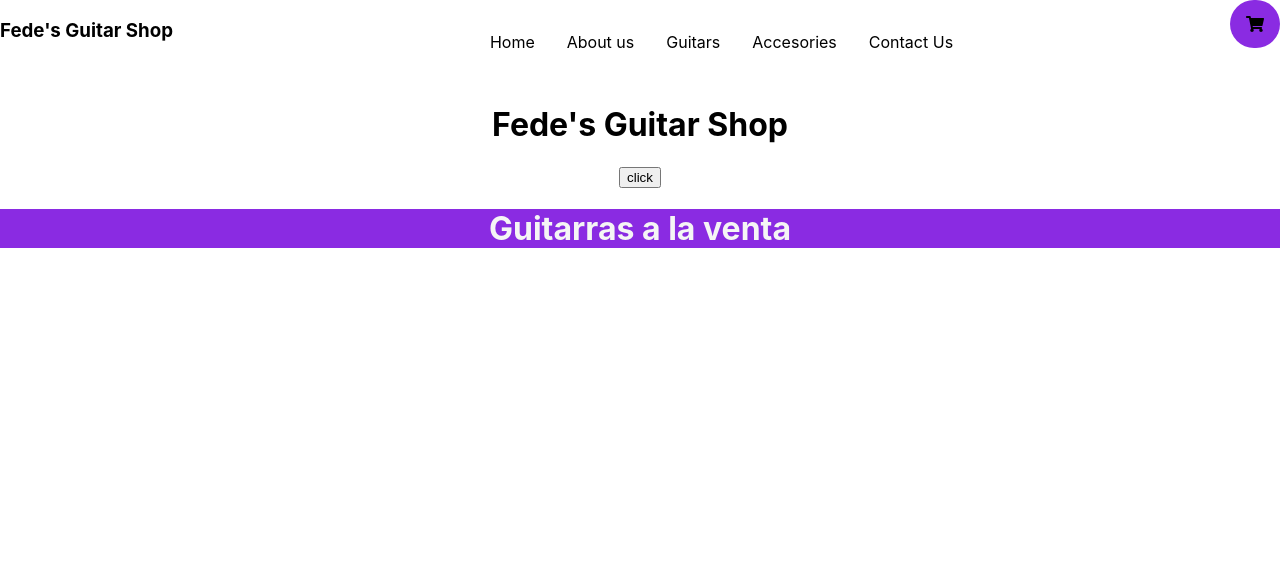
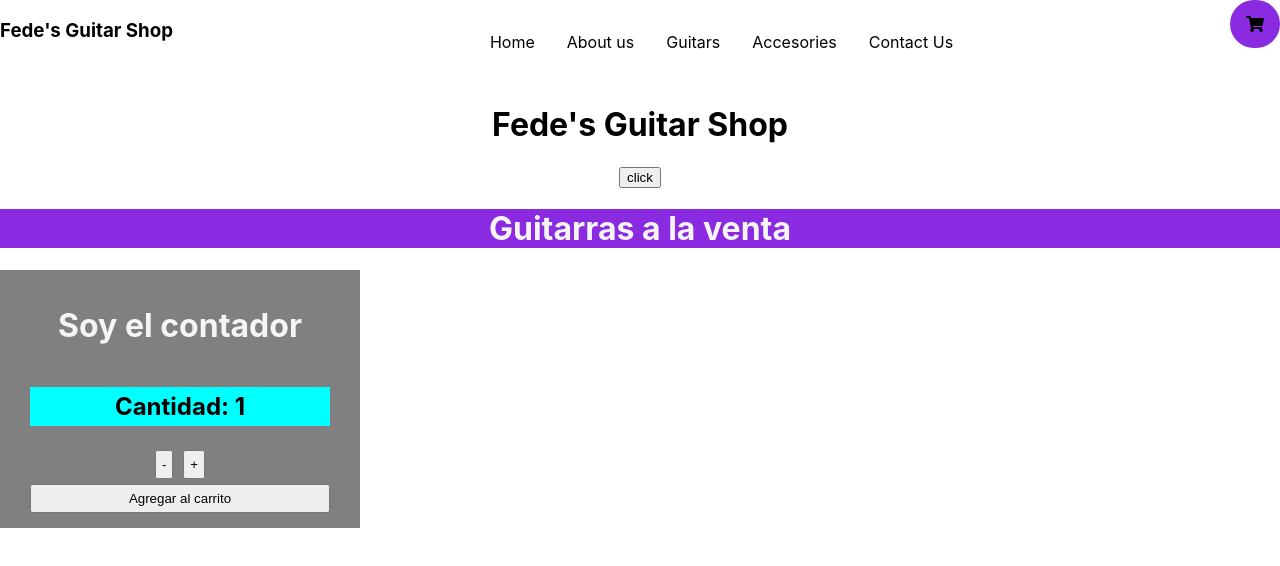
Before and after one commit to FefeAlvarez/FedeGuitarShop_AnibalFedericoAlvarez, a React (Create React App) app: page / in a window 1280 px wide. Shown: the top 566 px of the page. Built offline with nearby package versions, Linux system fonts and the light colour scheme.

Commit message:
se agrega el componente ItemCount

```diff
--- /dev/null
+++ b/src/components/ItemCount/ItemCount.jsx
@@ -0,0 +1,45 @@
+import styles from "./ItemCount.module.css";
+
+import { useState } from "react";
+
+export const ItemCount = ({ initial, stock }) => {
+  const [count, setCount] = useState(initial);
+
+  const onDecrease = () => {
+    const newAmount = count - 1;
+    if (newAmount >= initial) {
+      setCount(newAmount);
+    }
+  };
+
+  const onIncrease = () => {
+    const newAmount = count + 1;
+    if (newAmount <= stock) {
+      setCount(newAmount);
+    }
+  };
+
+  const onAdd = () => {
+    const alertmsg = `Felicidades! Agregaste al carrito: ${count} producto`;
+    count > initial ? alert(`${alertmsg}s`) : alert(alertmsg);
+  };
+
+  return (
+    <div className={styles.counterDiv}>
+      <h1 className={styles.title}>Soy el contador</h1>
+      <h2 className={styles.amountCounter}>Cantidad: {count} </h2>
+      <div className={styles.buttonContainer}>
+        <button className={styles.buttons} onClick={onDecrease}>
+          -
+        </button>
+
+        <button className={styles.buttons} onClick={onIncrease}>
+          +
+        </button>
+      </div>
+      <button className={styles.addButton} onClick={onAdd}>
+        Agregar al carrito
+      </button>
+    </div>
+  );
+};
--- /dev/null
+++ b/src/components/ItemCount/ItemCount.module.css
@@ -0,0 +1,26 @@
+.counterDiv {
+  background-color: gray;
+  display: flex;
+  flex-direction: column;
+  width: 300px;
+  padding: 15px 30px;
+}
+
+.title {
+  color: whitesmoke;
+}
+.amountCounter {
+  background-color: aqua;
+  padding: 5px;
+}
+.buttonContainer {
+  display: flex;
+  justify-content: center;
+}
+.buttons {
+  padding: 5px;
+  margin: 5px;
+}
+.addButton {
+  padding: 5px;
+}
--- a/src/components/ItemListContainer/ItemListContainer.js
+++ b/src/components/ItemListContainer/ItemListContainer.jsx
@@ -1,9 +1,11 @@
+import { ItemCount } from "../ItemCount/ItemCount";
 import styles from "./ItemListContainer.module.css";
 
 export const ItemListContainer = ({ greeting }) => {
   return (
     <div>
       <h1 className={styles.title}>{greeting}</h1>
+      <ItemCount initial={1} stock={20} />
     </div>
   );
 };
```
Also changed, not shown: src/components/navBar/NavBar.jsx (renamed from src/components/navBar/navBar.js).
